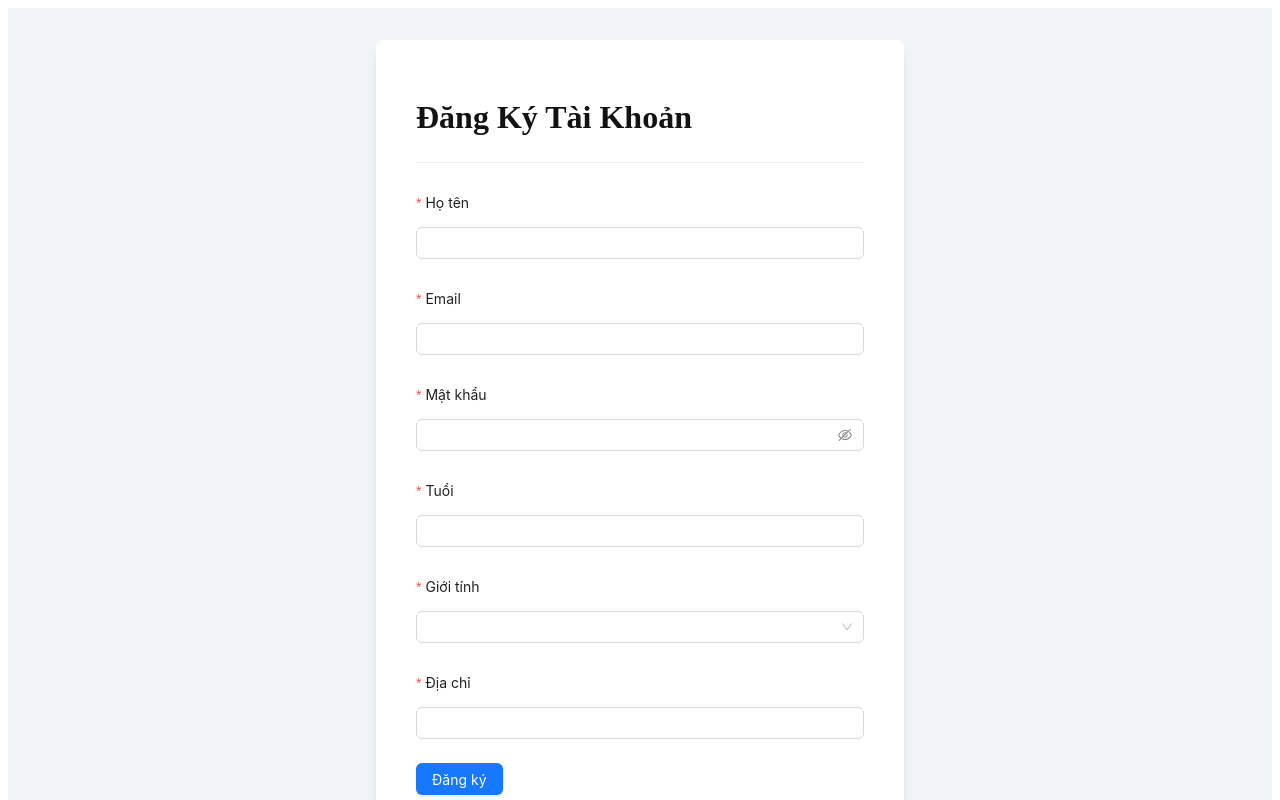
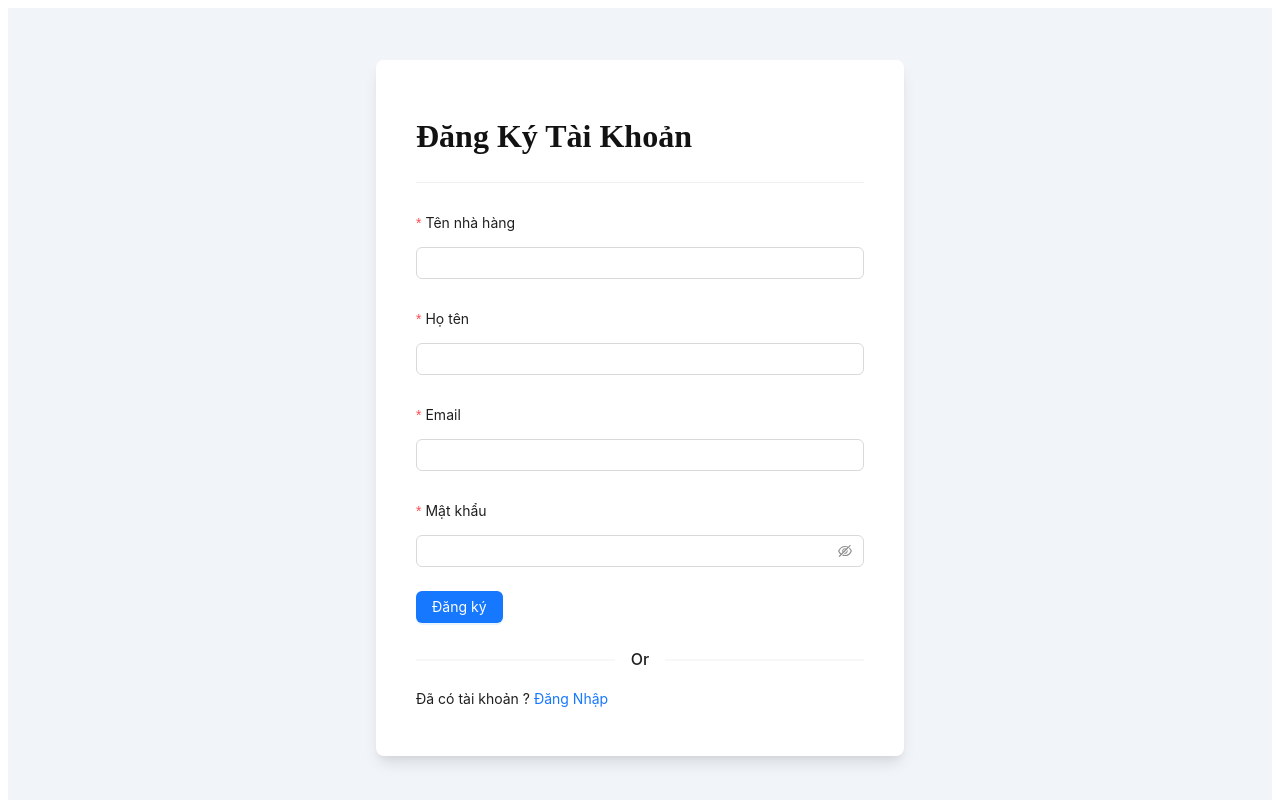
Before and after one commit to Ngo-Long/react-management-restaurant, a React (Vite) app: page /register in a window 1280 px wide. Shown: the top 800 px of the page. Built offline with nearby package versions, Linux system fonts and the light colour scheme.

Commit message:
update-register

```diff
--- a/src/components/admin/layout.admin.tsx
+++ b/src/components/admin/layout.admin.tsx
@@ -79,7 +79,7 @@ const LayoutAdmin: React.FC = () => {
                 }] : []),
 
                 ...(viewUser || ACL_ENABLE === 'false' ? [{
-                    label: <Link to='/admin/user'>User</Link>,
+                    label: <Link to='/admin/user'>Người dùng</Link>,
                     key: '/admin/user',
                     icon: <UserOutlined />
                 }] : []),
@@ -91,13 +91,13 @@ const LayoutAdmin: React.FC = () => {
                 }] : []),
 
                 ...(viewRole || ACL_ENABLE === 'false' ? [{
-                    label: <Link to='/admin/role'>Role</Link>,
+                    label: <Link to='/admin/role'>Chức vụ</Link>,
                     key: '/admin/role',
                     icon: <ExceptionOutlined />
                 }] : []),
 
                 ...(viewPermission || ACL_ENABLE === 'false' ? [{
-                    label: <Link to='/admin/permission'>Permission</Link>,
+                    label: <Link to='/admin/permission'>Quyền hạn</Link>,
                     key: '/admin/permission',
                     icon: <ApiOutlined />
                 }] : []),
--- a/src/config/api.ts
+++ b/src/config/api.ts
@@ -10,8 +10,8 @@ import {
 Module Auth
  */
 export const authApi = {
-    callRegister(name: string, email: string, password: string, age: number, gender: string, address: string) {
-        return axios.post<IBackendRes<IUser>>('/api/v1/auth/register', { name, email, password, age, gender, address })
+    callRegister(name: string, email: string, password: string, restaurant: { name: string }) {
+        return axios.post<IBackendRes<IUser>>('/api/v1/auth/register', { name, email, password, restaurant })
     },
 
     callLogin(username: string, password: string) {
@@ -92,8 +92,12 @@ export const userApi = {
         return axios.delete<IBackendRes<IUser>>(`/api/v1/users/${id}`);
     },
 
-    callFetch(query: string) {
+    callFetchAll(query: string) {
         return axios.get<IBackendRes<IModelPaginate<IUser>>>(`/api/v1/users?${query}`);
+    },
+
+    callFetchByRestaurant(query: string) {
+        return axios.get<IBackendRes<IModelPaginate<IUser>>>(`/api/v1/users/by-restaurant?${query}`);
     }
 }
 
--- a/src/pages/admin/role.tsx
+++ b/src/pages/admin/role.tsx
@@ -24,7 +24,6 @@ const RolePage = () => {
     const meta = useAppSelector(state => state.role.meta);
     const roles = useAppSelector(state => state.role.result);
     const dispatch = useAppDispatch();
-
 
     //all backend permissions
     const [listPermissions, setListPermissions] = useState<{
--- a/src/pages/auth/register.tsx
+++ b/src/pages/auth/register.tsx
@@ -15,30 +15,27 @@ const RegisterPage = () => {
     const navigate = useNavigate();
     const [isSubmit, setIsSubmit] = useState(false);
 
-    const onFinish = async (values: IUser) => {
-        const { name, email, password, age, gender, address } = values;
+    const onFinish = async (values: { name: string; email: string; password: string; restaurant: { name: string } }) => {
+        const { name, email, password, restaurant } = values;
         setIsSubmit(true);
 
-        const res = await authApi.callRegister(name, email, password as string, +age, gender, address);
+        const res = await authApi.callRegister(name, email, password as string, { name: restaurant.name });
         setIsSubmit(false);
 
         if (res?.data?.id) {
             message.success('Đăng ký tài khoản thành công!');
-            navigate('/login')
+            navigate('/login');
         } else {
             notification.error({
                 message: "Có lỗi xảy ra",
-                description:
-                    res.message && Array.isArray(res.message) ? res.message[0] : res.message,
-                duration: 5
-            })
+                description: res.message && Array.isArray(res.message) ? res.message[0] : res.message,
+                duration: 5,
+            });
         }
     };
 
-
     return (
         <div className={styles["register-page"]} >
-
             <main className={styles.main} >
                 <div className={styles.container} >
                     <section className={styles.wrapper} >
@@ -46,14 +43,22 @@ const RegisterPage = () => {
                             <h2 className={`${styles.text} ${styles["text-large"]}`}> Đăng Ký Tài Khoản </h2>
                             < Divider />
                         </div>
-                        < Form<IUser>
+                        < Form
                             name="basic"
-                            // style={{ maxWidth: 600, margin: '0 auto' }}
                             onFinish={onFinish}
                             autoComplete="off"
                         >
                             <Form.Item
-                                labelCol={{ span: 24 }} //whole column
+                                labelCol={{ span: 24 }}
+                                label="Tên nhà hàng"
+                                name={['restaurant', 'name']}
+                                rules={[{ required: true, message: 'Tên nhà hàng không được để trống!' }]}
+                            >
+                                <Input />
+                            </Form.Item>
+
+                            <Form.Item
+                                labelCol={{ span: 24 }}
                                 label="Họ tên"
                                 name="name"
                                 rules={[{ required: true, message: 'Họ tên không được để trống!' }]}
@@ -61,10 +66,8 @@ const RegisterPage = () => {
                                 <Input />
                             </Form.Item>
 
-
                             <Form.Item
-                                labelCol={{ span: 24 }
-                                } //whole column
+                                labelCol={{ span: 24 }}
                                 label="Email"
                                 name="email"
                                 rules={[{ required: true, message: 'Email không được để trống!' }]}
@@ -73,58 +76,22 @@ const RegisterPage = () => {
                             </Form.Item>
 
                             <Form.Item
-                                labelCol={{ span: 24 }} //whole column
+                                labelCol={{ span: 24 }}
                                 label="Mật khẩu"
                                 name="password"
                                 rules={[{ required: true, message: 'Mật khẩu không được để trống!' }]}
                             >
                                 <Input.Password />
                             </Form.Item>
-                            <Form.Item
-                                labelCol={{ span: 24 }} //whole column
-                                label="Tuổi"
-                                name="age"
-                                rules={[{ required: true, message: 'Tuổi không được để trống!' }]}
-                            >
-                                <Input type='number' />
-                            </Form.Item>
 
-
-                            <Form.Item
-                                labelCol={{ span: 24 }} //whole column
-                                name="gender"
-                                label="Giới tính"
-                                rules={[{ required: true, message: 'Giới tính không được để trống!' }]}
-                            >
-                                <Select
-                                    // placeholder="Select a option and change input text above"
-                                    // onChange={onGenderChange}
-                                    allowClear
-                                >
-                                    <Option value="MALE">Nam</Option>
-                                    <Option value="FEMALE">Nữ</Option>
-                                    <Option value="OTHER">Khác</Option>
-                                </Select>
-                            </Form.Item>
-
-
-                            <Form.Item
-                                labelCol={{ span: 24 }} //whole column
-                                label="Địa chỉ"
-                                name="address"
-                                rules={[{ required: true, message: 'Địa chỉ không được để trống!' }]}
-                            >
-                                <Input />
-                            </Form.Item>
-
-                            < Form.Item
-                            // wrapperCol={{ offset: 6, span: 16 }}
-                            >
+                            < Form.Item>
                                 <Button type="primary" htmlType="submit" loading={isSubmit} >
                                     Đăng ký
                                 </Button>
                             </Form.Item>
+
                             <Divider> Or </Divider>
+
                             <p className="text text-normal" > Đã có tài khoản ?
                                 <span>
                                     <Link to='/login' > Đăng Nhập </Link>
--- a/src/redux/slice/roleSlide.ts
+++ b/src/redux/slice/roleSlide.ts
@@ -31,7 +31,6 @@ export const fetchRoleById = createAsyncThunk(
     }
 )
 
-
 const initialState: IState = {
     isFetching: true,
     isFetchSingle: true,
@@ -57,7 +56,6 @@ export const roleSlide = createSlice({
     initialState,
     // The `reducers` field lets us define reducers and generate associated actions
     reducers: {
-
         resetSingleRole: (state, action) => {
             state.singleRole = {
                 id: "",
@@ -66,8 +64,7 @@ export const roleSlide = createSlice({
                 active: false,
                 permissions: []
             }
-        },
-
+        }
     },
     extraReducers: (builder) => {
         // Add reducers for additional action types here, and handle loading state as needed
--- a/src/types/backend.d.ts
+++ b/src/types/backend.d.ts
@@ -55,9 +55,9 @@ export interface IUser {
     name: string;
     email: string;
     password?: string;
-    age: number;
-    gender: string;
-    address: string;
+    age?: number;
+    gender?: string;
+    address?: string;
     role?: {
         id: string;
         name: string;
```
Also changed, not shown: src/components/admin/user/modal.user.tsx (+7 -3 lines), src/pages/admin/user.tsx (+6 -5 lines), src/redux/slice/userSlide.ts (+30 -21 lines).
